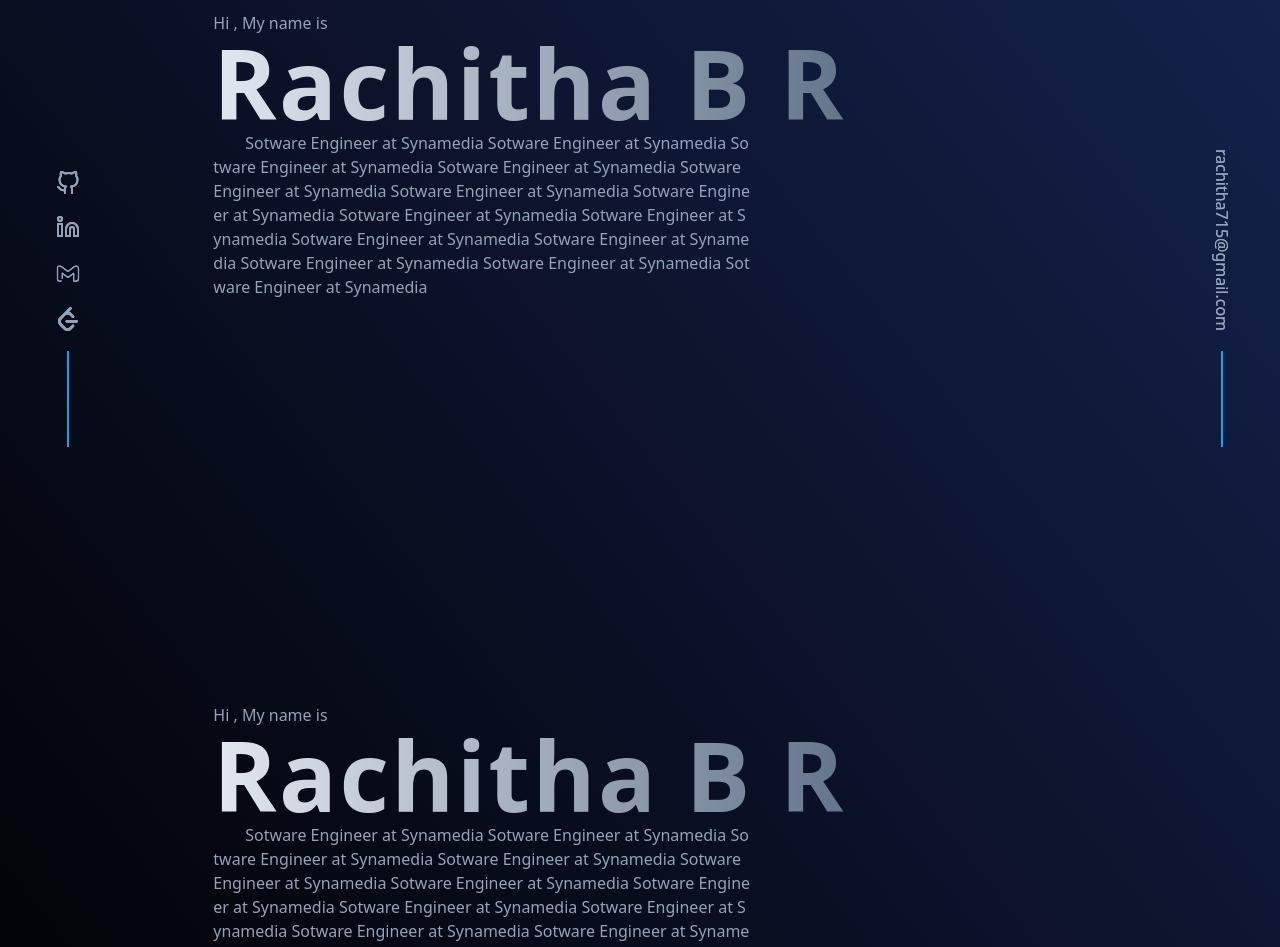
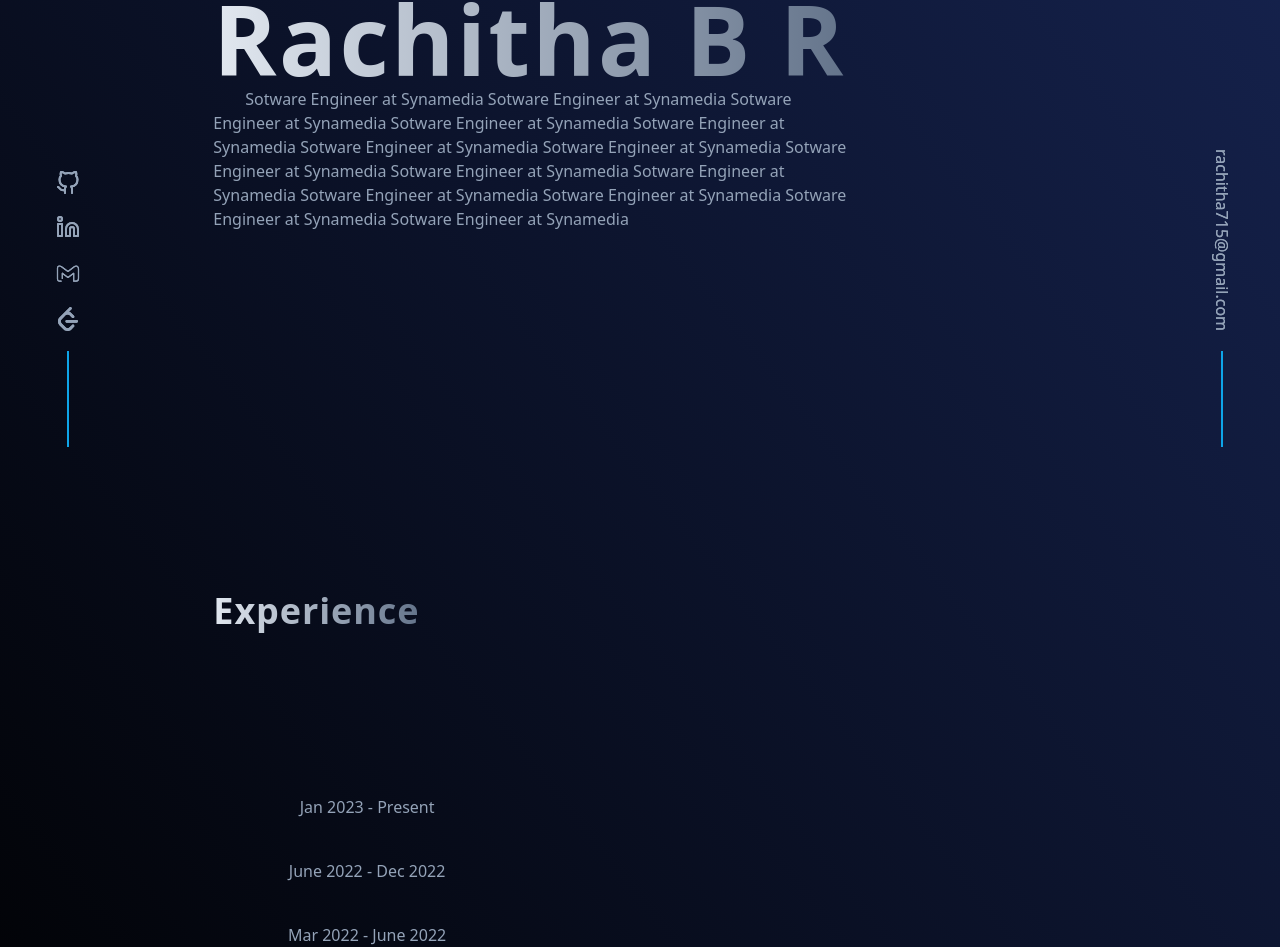
Before and after one commit to Rach1507/portfolio-v2, a React (Create React App) app: page / in a window 1280 px wide. Shown: the part 353-1300 px from the top of the page. Built offline with nearby package versions, Linux system fonts and the light colour scheme.

Commit message:
Experience List , headers

```diff
--- a/src/components/Experience/Experience.js
+++ b/src/components/Experience/Experience.js
@@ -2,6 +2,7 @@
 import Navbar from "../Home/Navbar";
 import Intro from "../Home/Intro";
 import MailFooter from "../MailFooter";
+import ExperienceCardView from "./ExperienceCardView";
 
 
 export default function Experience(){
@@ -9,12 +10,24 @@
       <div className="grid grid-cols-6 grid-rows-1 w-full h-screen">
         <LinkFooter />
         <div className="col-span-5 flex flex-col col-start-2">
-
-          {/* Would like to have a navbar but i need position to be fixed
-          <Navbar /> */}
-          <Intro />
+          {/* <Navbar /> */}
+          <ExperienceCardView />
           <MailFooter />
         </div>
       </div>
     );
 }
+
+    //   <div className="grid grid-cols-6 grid-rows-1 w-full h-screen p-52 ml-0"></div>;
+
+        // {/* <LinkFooter />
+        // <div className="col-span-4 col-start-2 ">
+        //   <p className="text-xl text-center row-start-2 font-sans font-bold bg-clip-text tracking-wide text-transparent bg-gradient-to-l from-slate-500 to-slate-200">
+        //     Experience
+        //   </p>
+        //   <ExperienceCardView />
+
+        //   {/* Would like to have a navbar but i need position to be fixed
+        //   <Navbar /> */}x
+        //   <Intro />
+        //   <MailFooter /> */}
--- /dev/null
+++ b/src/components/Experience/ExperienceCardView.js
@@ -0,0 +1,36 @@
+export default function ExperienceCardView() {
+  return (
+    <div className="basis-4/5">
+      {/* just align-items to center x instead of padding - check  */}
+      <div className="p-36 pl-0  flex-auto flex-row items-start ">
+        <span className="text-4xl font-sans font-bold bg-clip-text tracking-wide text-transparent bg-gradient-to-l from-slate-500 to-slate-200">
+          Experience
+        </span>
+        <br />
+        <div className="grid grid-cols-3 mt-36">
+          <div class="grid col-start-1 grid-rows-3">
+            <button className=" p-5 hover:border-l hover:accent-transparent">
+              Jan 2023 - Present
+            </button>
+            <button className=" p-5 hover:border-l">
+              June 2022 - Dec 2022
+            </button>
+            <button className=" p-5 hover:border-l">
+              Mar 2022 - June 2022
+            </button>
+          </div>
+          <div className="col-span-2 "></div>
+        </div>
+      </div>
+    </div>
+  );
+  //     <div className="grid grid-cols-3">
+  //       <div class="grid grid-rows-3 divide-y hover:divide-sky-500">
+  //         <div className="text-center p-5">01</div>
+  //         <div>02</div>
+  //         <div>03</div>
+  //       </div>
+  //       <div ></div>
+  //     </div>
+  //   );
+}
--- a/src/components/Home/Intro.js
+++ b/src/components/Home/Intro.js
@@ -2,13 +2,13 @@
   return (
     <div className="basis-4/5">
       {/* just align-items to center x instead of padding - check  */}
-      <div className="p-64 pl-0 flex-auto flex-row items-start ">
-        Hi , My name is <br />
+      <div className="p-52 pl-0 flex-auto flex-row items-start ">
+        <span className="text-xl">Hi , My name is</span> <br />
         <span className="text-8xl font-sans font-bold bg-clip-text tracking-wide text-transparent bg-gradient-to-l from-slate-500 to-slate-200">
           Rachitha B R
         </span>
         <br />
-        <p className="indent-8 break-all w-2/3 ">
+        <p className="indent-8 break-words w-3/4 ">
           Sotware Engineer at Synamedia Sotware Engineer at Synamedia Sotware
           Engineer at Synamedia Sotware Engineer at Synamedia Sotware Engineer
           at Synamedia Sotware Engineer at Synamedia Sotware Engineer at
```
